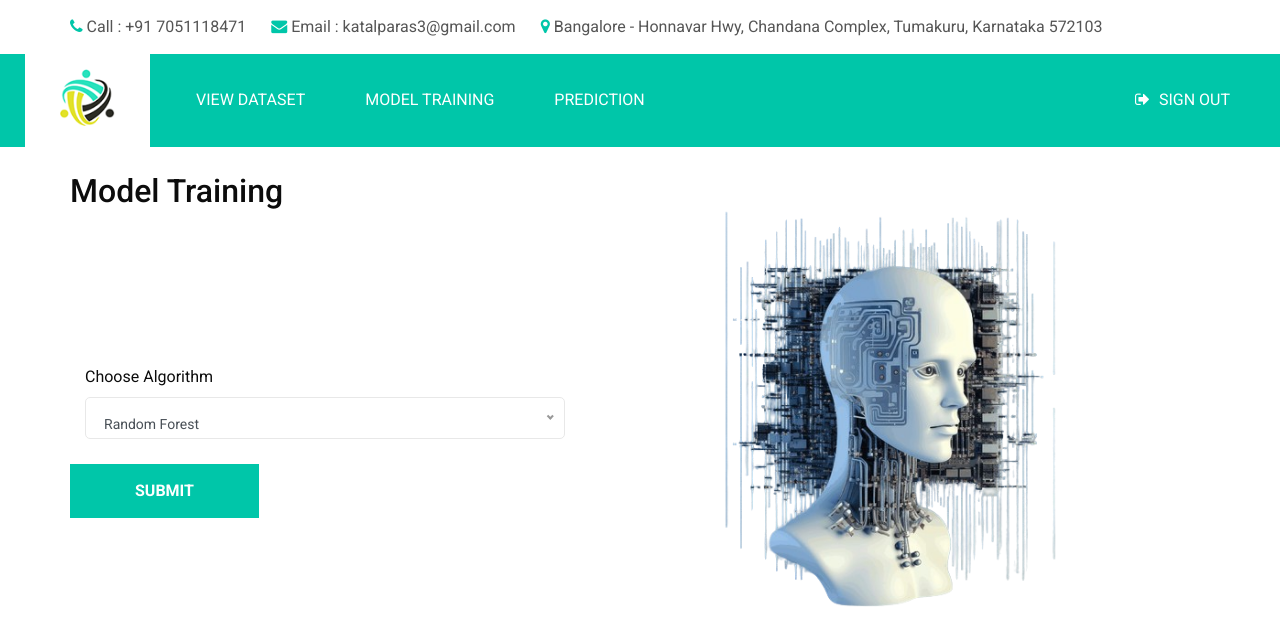
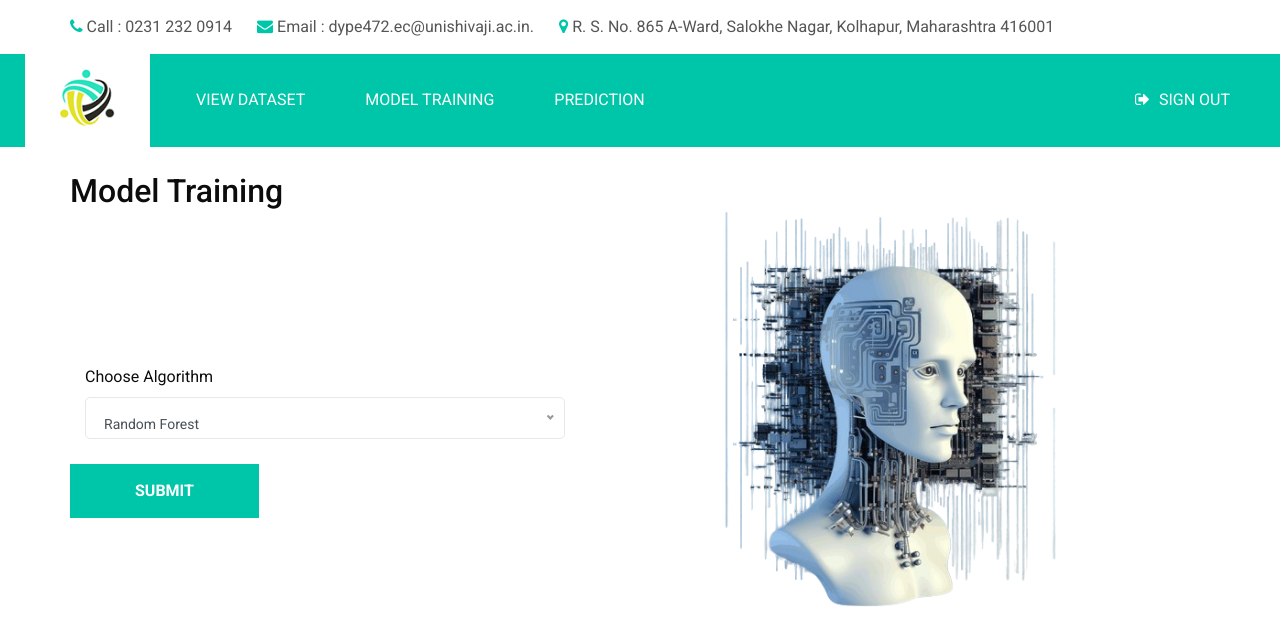
Before and after one commit to shravani2022/Crime-Prediction, a Flask app: page /model_training in a window 1280 px wide. Shown: the top 628 px of the page. Run offline with Flask 3, Linux system fonts and the light colour scheme; some libraries are stand-ins or nearby versions.

Commit message:
Update model_training.html

```diff
--- a/templates/model_training.html
+++ b/templates/model_training.html
@@ -61,17 +61,16 @@
             <div class="contact_nav">
               <a href="">
                 <i class="fa fa-phone" aria-hidden="true"></i>
-                <span> Call : +91 7051118471 </span>
+                <span> Call : 0231 232 0914 </span>
               </a>
               <a href="">
                 <i class="fa fa-envelope" aria-hidden="true"></i>
-                <span> Email : katalparas3@gmail.com</span>
+                <span> Email : dype472.ec@unishivaji.ac.in. </span>
               </a>
               <a href="">
                 <i class="fa fa-map-marker" aria-hidden="true"></i>
                 <span>
-                  Bangalore - Honnavar Hwy, Chandana Complex, Tumakuru,
-                  Karnataka 572103
+                  R. S. No. 865 A-Ward, Salokhe Nagar, Kolhapur, Maharashtra 416001
                 </span>
               </a>
             </div>
```
